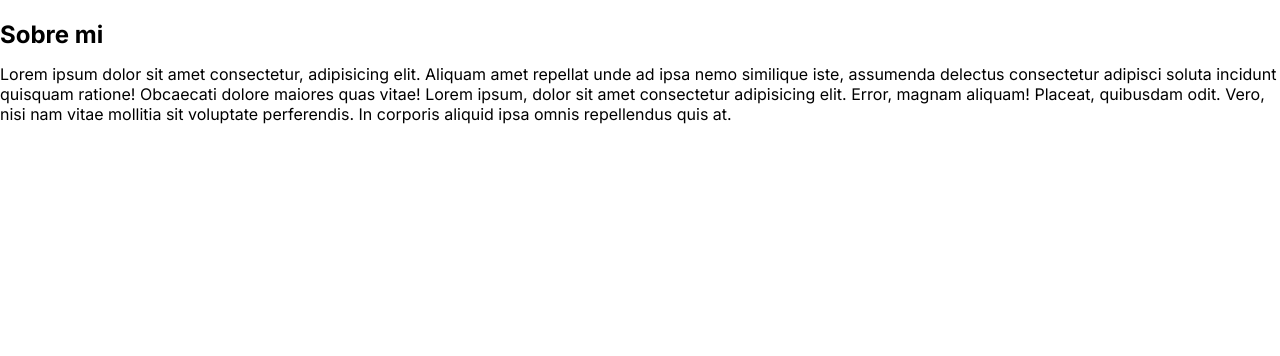
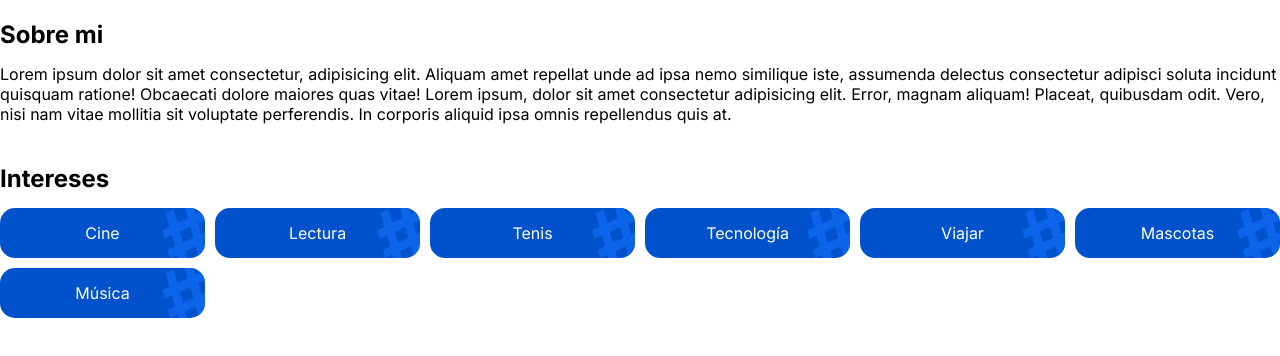
Before and after one commit to mapszk/frontend-challenge, a Next.js app: page / in a window 1280 px wide. Shown: the top 356 px of the page. Built offline with nearby package versions, Linux system fonts and the light colour scheme.

Commit message:
FInished interests section

```diff
--- a/components/Interests/index.tsx
+++ b/components/Interests/index.tsx
@@ -1,3 +1,18 @@
+import styles from "./interests.module.css";
+
 export default function Interests() {
-  return <section></section>;
+  return (
+    <section className={styles.section}>
+      <h1 className={styles.title}>Intereses</h1>
+      <div className={styles.grid}>
+        <div className={styles.gridItem}>Cine</div>
+        <div className={styles.gridItem}>Lectura</div>
+        <div className={styles.gridItem}>Tenis</div>
+        <div className={styles.gridItem}>Tecnología</div>
+        <div className={styles.gridItem}>Viajar</div>
+        <div className={styles.gridItem}>Mascotas</div>
+        <div className={styles.gridItem}>Música</div>
+      </div>
+    </section>
+  );
 }
--- a/components/Interests/interests.module.css
+++ b/components/Interests/interests.module.css
@@ -0,0 +1,39 @@
+.section {
+  padding: 20px 0;
+}
+.title {
+  margin-bottom: 15px;
+}
+
+.grid {
+  display: grid;
+  grid-template-columns: repeat(auto-fill, minmax(200px, 1fr));
+  gap: 10px;
+}
+
+.gridItem {
+  background-color: #0052cc;
+  color: white;
+  display: flex;
+  place-content: center;
+  padding: 15px 0;
+  border-radius: 15px;
+  transition: transform 0.3s ease;
+  position: relative;
+  overflow: hidden;
+  z-index: 1;
+}
+.gridItem:hover {
+  transform: translateY(-3px);
+}
+.gridItem::after {
+  content: "#";
+  z-index: -1;
+  color: #0c64e9;
+  position: absolute;
+  font-size: 72px;
+  font-weight: 700;
+  right: -5px;
+  bottom: -20px;
+  transform: rotate(-25deg) scale(110%);
+}
```
